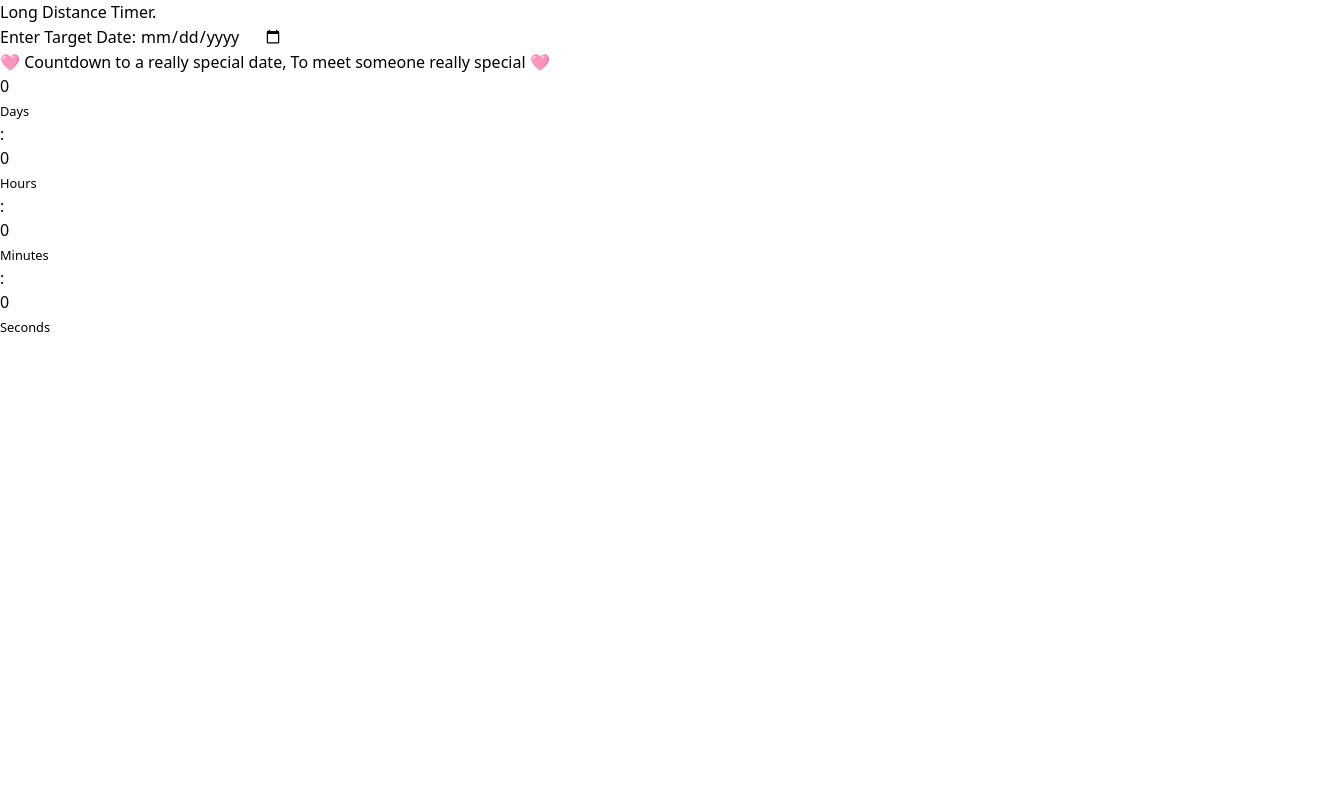
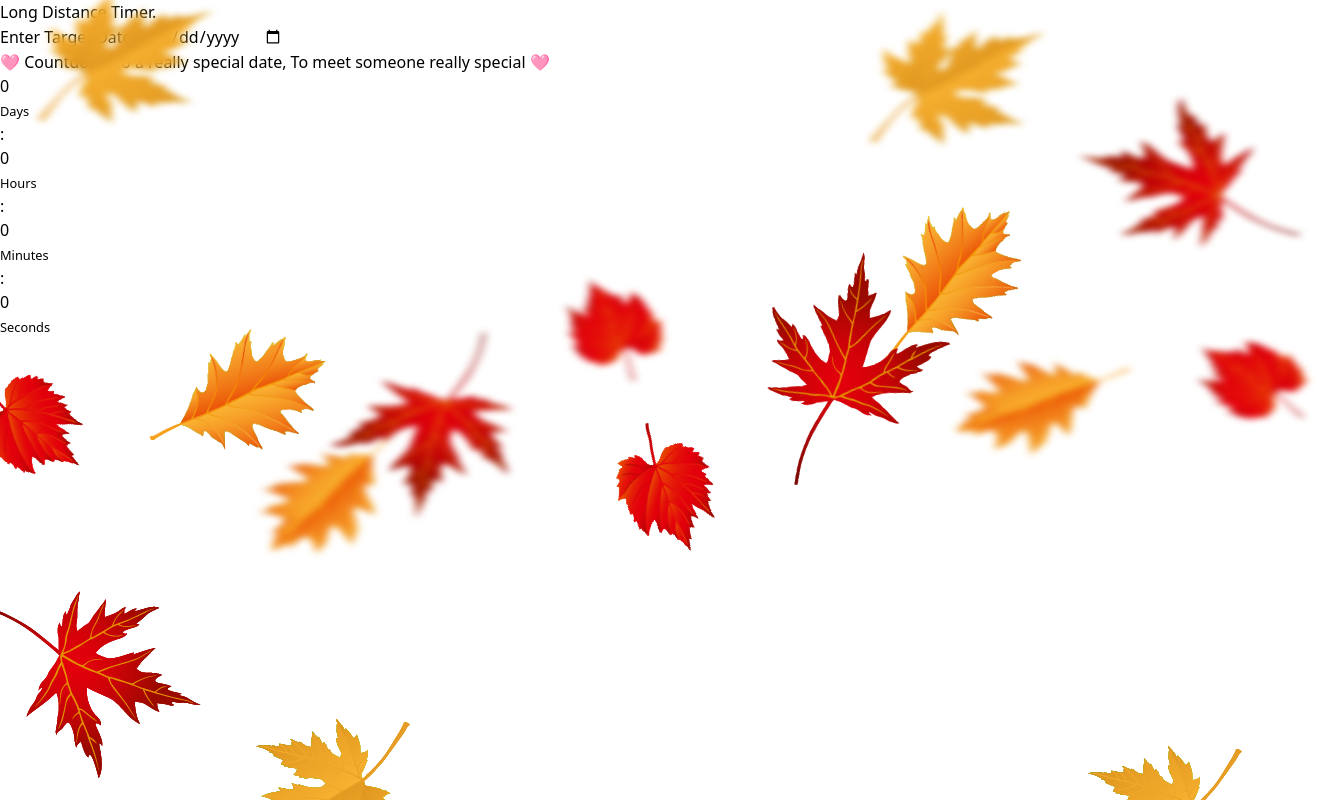
Before and after one commit to nishant-Tiwari24/long-distance-countdown, a React (Vite) app: page / in a window 1280 px wide. Shown: the top 800 px of the page, 1332 px wide, since content can reach past the window. Built offline with nearby package versions, Linux system fonts and the light colour scheme.

Commit message:
falling css

```diff
--- a/src/App.tsx
+++ b/src/App.tsx
@@ -1,6 +1,7 @@
 import React, { useState } from 'react';
 import Timer from './components/Timer';
 import Navbar from './components/Navbar';
+import Leaves from './components/Leaves';
 
 const App = () => {
   const [targetDate, setTargetDate] = useState('');
@@ -11,14 +12,14 @@ const App = () => {
 
   return (
 
-    <div className='w-full h-screen fixed bg-zinc-700'>
+    <div className='w-full h-screen fixed bg-[radial-gradient(#333,#000)]'>
       <Navbar/>
       <div className='flex gap-4 justify-end align-middle mt-5 mr-5 '>
       <label className="text-red-200 text-1xl font-serif" htmlFor="targetDate">Enter Target Date: </label>
       <input className="bg-red-200 rounded-[4px] h-6 w-30 hover:border-red-600 :text-zinc-500 type:font-sans placeholder:font-semibold border-red-300 border-[2px] border-solid" placeholder='Select date' id="targetDate" type='date' value={targetDate} onChange={handleDateChange} />
       </div>
       <Timer targetDate={targetDate} />
-
+      <Leaves/>
     </div>
   );
 };
--- /dev/null
+++ b/src/components/Leaves.tsx
@@ -0,0 +1,48 @@
+const Leaves = () => {
+  return (
+    <section className=" w-full h-screen ">
+    <div className="set">
+        <div><img src="src/assets/leaves1.png" alt="" /></div>
+        <div><img src="src/assets/leaves2.png" alt="" /></div>
+        <div><img src="src/assets/leaves3.png" alt="" /></div>
+        <div><img src="src/assets/leaves4.png" alt="" /></div>
+        <div><img src="src/assets/leaves1.png" alt="" /></div>
+        <div><img src="src/assets/leaves2.png" alt="" /></div>
+        <div><img src="src/assets/leaves3.png" alt="" /></div>
+        <div><img src="src/assets/leaves4.png" alt="" /></div>
+    </div>
+    <div className="set set2">
+        <div><img src="src/assets/leaves1.png" alt="" /></div>
+        <div><img src="src/assets/leaves2.png" alt="" /></div>
+        <div><img src="src/assets/leaves3.png" alt="" /></div>
+        <div><img src="src/assets/leaves4.png" alt="" /></div>
+        <div><img src="src/assets/leaves1.png" alt="" /></div>
+        <div><img src="src/assets/leaves2.png" alt="" /></div>
+        <div><img src="src/assets/leaves3.png" alt="" /></div>
+        <div><img src="src/assets/leaves4.png" alt="" /></div>
+    </div>
+    <div className="set set3">
+        <div><img src="src/assets/leaves1.png" alt="" /></div>
+        <div><img src="src/assets/leaves2.png" alt="" /></div>
+        <div><img src="src/assets/leaves3.png" alt="" /></div>
+        <div><img src="src/assets/leaves4.png" alt="" /></div>
+        <div><img src="src/assets/leaves1.png" alt="" /></div>
+        <div><img src="src/assets/leaves2.png" alt="" /></div>
+        <div><img src="src/assets/leaves3.png" alt="" /></div>
+        <div><img src="src/assets/leaves4.png" alt="" /></div>
+    </div>
+    <div className="set">
+        <div><img src="src/assets/leaves1.png" alt="" /></div>
+        <div><img src="src/assets/leaves2.png" alt="" /></div>
+        <div><img src="src/assets/leaves3.png" alt="" /></div>
+        <div><img src="src/assets/leaves4.png" alt="" /></div>
+        <div><img src="src/assets/leaves1.png" alt="" /></div>
+        <div><img src="src/assets/leaves2.png" alt="" /></div>
+        <div><img src="src/assets/leaves3.png" alt="" /></div>
+        <div><img src="src/assets/leaves4.png" alt="" /></div>
+    </div>
+    </section>
+  )
+}
+
+export default Leaves
--- a/src/index.css
+++ b/src/index.css
@@ -2,6 +2,9 @@
 @tailwind components;
 @tailwind utilities;
 
+* {
+  background-color: radial-gradient(#333,#000);
+}
 
 .main {
   font-family: 'Lucida Sans', 'Lucida Sans Regular', 'Lucida Grande', 'Lucida Sans Unicode', Geneva, Verdana, sans-serif;
@@ -17,3 +20,106 @@
   clip: rect(0, 0, 0, 0);
   border: 0;
 }
+
+.set {
+  position: absolute;
+  width: 100%;
+  height: 100%;
+  top: 0;
+  left: 0;
+  pointer-events: none;
+}
+
+.set div {
+  position: absolute;
+  display: block;
+}
+
+.set div:nth-child(1) {
+  left: 20%;
+  animation: animate 15s linear infinite;
+  animation-delay: -7s;
+
+}
+
+.set div:nth-child(2) {
+  left: 50%;
+  animation: animate 20s linear infinite;
+  animation-delay: -5s;
+}
+
+.set div:nth-child(3) {
+  left: 70%;
+  animation: animate 20s linear infinite;
+  animation-delay: 0s;
+
+}
+
+.set div:nth-child(4) {
+  left: 0%;
+  animation: animate 15s linear infinite;
+  animation-delay: -5s;
+}
+
+.set div:nth-child(5) {
+  left: 85%;
+  animation: animate 18s linear infinite;
+  animation-delay: -10s;
+}
+
+.set div:nth-child(6) {
+  left: 0%;
+  animation: animate 12s linear infinite;
+}
+
+.set div:nth-child(7) {
+  left: 15%;
+  animation: animate 14s linear infinite;
+
+}
+
+.set div:nth-child(8) {
+  left: 60%;
+  animation: animate 15s linear infinite;
+}
+
+@keyframes animate {
+  0% {
+    opacity: 0;
+    top: -10%;
+    transform: translateX(20px) rotate(0deg);
+  }
+
+  10% {
+    opacity: 1;
+  }
+
+  20% {
+    transform: translateX(-20px) rotate(45deg);
+  }
+
+  40% {
+    transform: translateX(-20px) rotate(90deg);
+  }
+
+  60% {
+    transform: translateX(-20px) rotate(180deg);
+  }
+
+  100% {
+    top:110%;
+    transform: translateX(-20px) rotate(180deg);
+  }
+
+
+}
+
+.set2 {
+  transform: scaleY(2) rotate(180deg);
+  filter: blur(2px);
+}
+
+.set2 {
+  transform: scaleY(0.8) rotate(180deg);
+  filter: blur(4px);
+}
```
